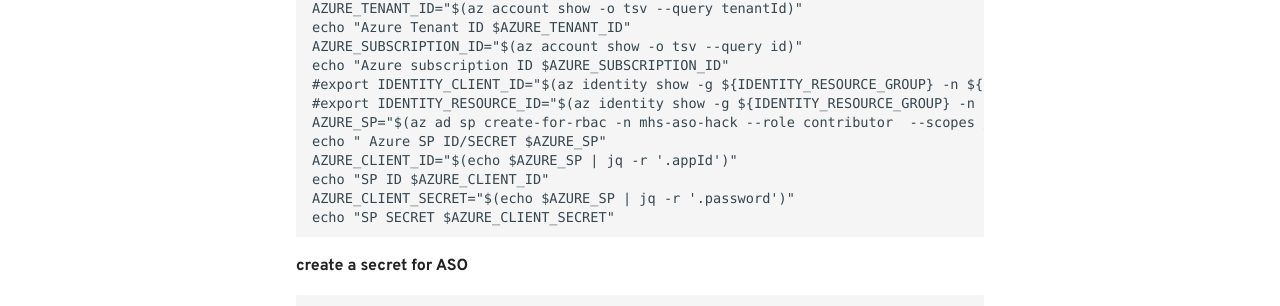
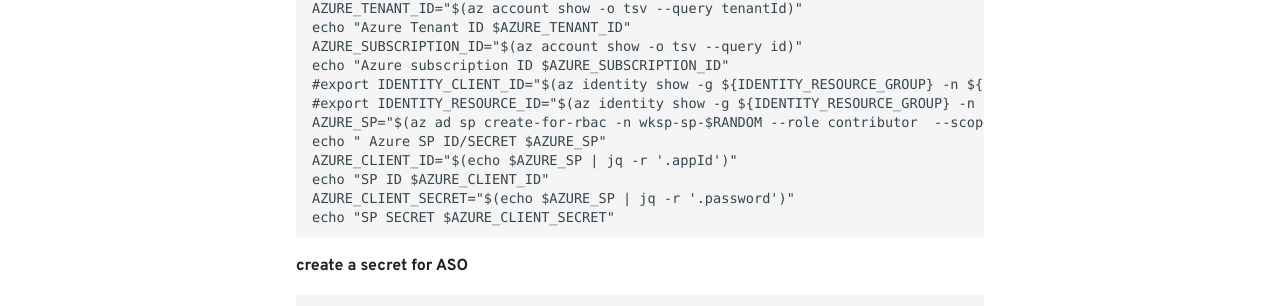
Before and after one commit to rh-mobb/aro-workshop-content, an MkDocs documentation site: the page built from aro-content/ops/3-deploy-azure-service-operator.md, in a window 1280 px wide and 900 px high, scrolled down 620 px. Shown: the part 298-604 px from the top of the window. Built offline with MkDocs 1.6.1 and Material for MkDocs 9.7.7, drawn with Linux system fonts in a browser that asks for light colours; some web fonts are replaced; comment, search, counter and statistics services are not loaded; some of the changed text lies outside the part shown.

Commit message:
add a random string to sp to prevent permission error

```diff
--- a/aro-content/ops/3-deploy-azure-service-operator.md
+++ b/aro-content/ops/3-deploy-azure-service-operator.md
@@ -31,7 +31,7 @@
 echo "Azure subscription ID $AZURE_SUBSCRIPTION_ID"
 #export IDENTITY_CLIENT_ID="$(az identity show -g ${IDENTITY_RESOURCE_GROUP} -n ${IDENTITY_NAME} > --query clientId -otsv)"
 #export IDENTITY_RESOURCE_ID="$(az identity show -g ${IDENTITY_RESOURCE_GROUP} -n ${IDENTITY_NAME} > --query id -otsv)"
-AZURE_SP="$(az ad sp create-for-rbac -n mhs-aso-hack --role contributor  --scopes /subscriptions/$AZURE_SUBSCRIPTION_ID -o json )"
+AZURE_SP="$(az ad sp create-for-rbac -n wksp-sp-$RANDOM --role contributor  --scopes /subscriptions/$AZURE_SUBSCRIPTION_ID -o json )"
 echo " Azure SP ID/SECRET $AZURE_SP"
 AZURE_CLIENT_ID="$(echo $AZURE_SP | jq -r '.appId')"
 echo "SP ID $AZURE_CLIENT_ID"
```
